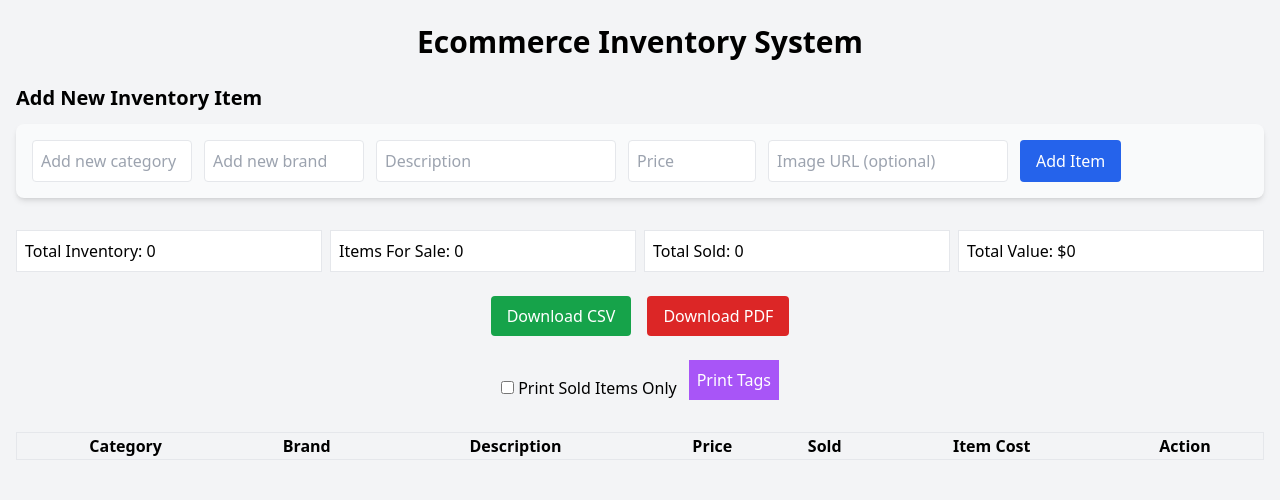
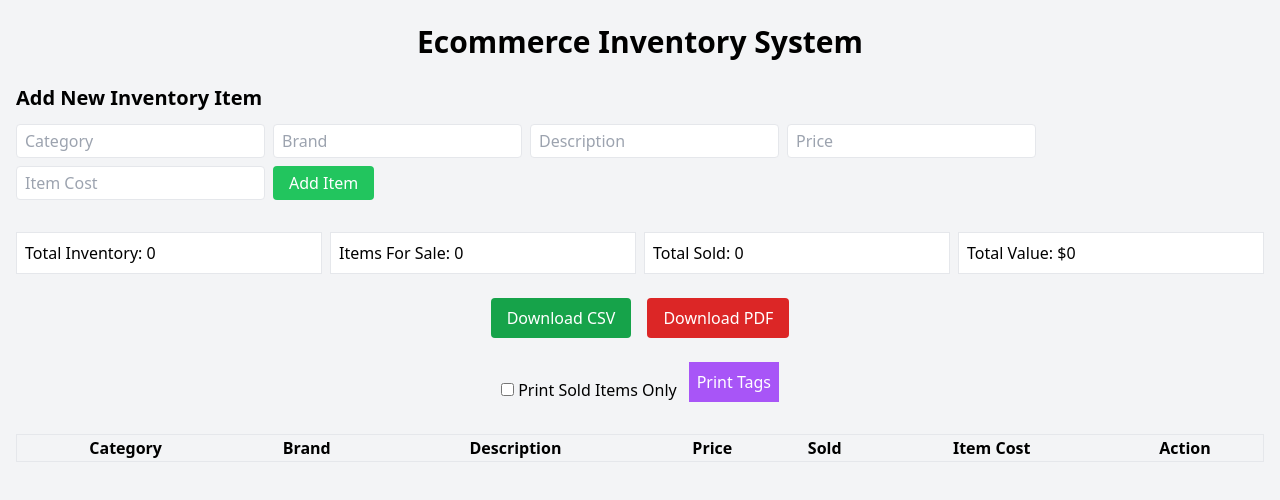
Before and after one commit to architeketh/ecommerce-inventory-system, a React (Vite) app: page / in a window 1280 px wide. Shown: the top 500 px of the page. Built offline with nearby package versions, Linux system fonts and the light colour scheme.

Commit message:
Update InventoryForm.jsx

```diff
--- a/src/components/InventoryForm.jsx
+++ b/src/components/InventoryForm.jsx
@@ -1,3 +1,4 @@
+// Updated InventoryForm.jsx
 import React, { useState } from 'react'
 
 const InventoryForm = ({ items, setItems }) => {
@@ -5,77 +6,38 @@ const InventoryForm = ({ items, setItems }) => {
   const [brand, setBrand] = useState('')
   const [description, setDescription] = useState('')
   const [price, setPrice] = useState('')
-  const [image, setImage] = useState('')
+  const [itemCost, setItemCost] = useState('')
 
-  const handleSubmit = e => {
+  const handleSubmit = (e) => {
     e.preventDefault()
-    if (!category || !brand || !description || !price) return alert('All fields required.')
-
-    const newItem = {
+    if (!category || !brand || !description || !price || !itemCost) return
+    setItems([
+      ...items,
+      {
         id: Date.now(),
         category,
         brand,
         description,
         price: parseFloat(price),
-      sold: false,
-      image
+        itemCost: parseFloat(itemCost),
+        sold: 0
       }
-
-    setItems([...items, newItem])
+    ])
     setCategory('')
     setBrand('')
     setDescription('')
     setPrice('')
-    setImage('')
+    setItemCost('')
   }
 
   return (
-    <form
-      onSubmit={handleSubmit}
-      className="flex flex-wrap gap-3 bg-gray-50 p-4 rounded-lg shadow-md justify-center md:justify-start"
-    >
-      <input
-        type="text"
-        value={category}
-        onChange={e => setCategory(e.target.value)}
-        placeholder="Add new category"
-        className="border p-2 rounded w-40"
-      />
-      <input
-        type="text"
-        value={brand}
-        onChange={e => setBrand(e.target.value)}
-        placeholder="Add new brand"
-        className="border p-2 rounded w-40"
-      />
-      <input
-        type="text"
-        value={description}
-        onChange={e => setDescription(e.target.value)}
-        placeholder="Description"
-        className="border p-2 rounded w-60"
-      />
-      <input
-        type="number"
-        step="0.01"
-        value={price}
-        onChange={e => setPrice(e.target.value)}
-        placeholder="Price"
-        className="border p-2 rounded w-32"
-      />
-      <input
-        type="text"
-        value={image}
-        onChange={e => setImage(e.target.value)}
-        placeholder="Image URL (optional)"
-        className="border p-2 rounded w-60"
-      />
-      <button
-        type="submit"
-        className="bg-blue-600 hover:bg-blue-700 text-white px-4 py-2 rounded"
-      >
-        Add Item
-      </button>
+    <form onSubmit={handleSubmit} className="flex flex-wrap gap-2 mb-4">
+      <input type="text" placeholder="Category" value={category} onChange={e => setCategory(e.target.value)} className="border px-2 py-1 rounded" />
+      <input type="text" placeholder="Brand" value={brand} onChange={e => setBrand(e.target.value)} className="border px-2 py-1 rounded" />
+      <input type="text" placeholder="Description" value={description} onChange={e => setDescription(e.target.value)} className="border px-2 py-1 rounded" />
+      <input type="number" placeholder="Price" value={price} onChange={e => setPrice(e.target.value)} className="border px-2 py-1 rounded" />
+      <input type="number" placeholder="Item Cost" value={itemCost} onChange={e => setItemCost(e.target.value)} className="border px-2 py-1 rounded" />
+      <button type="submit" className="bg-green-500 text-white px-4 py-1 rounded">Add Item</button>
     </form>
   )
 }
```
Lines whose indentation alone changed are shown as unchanged.
